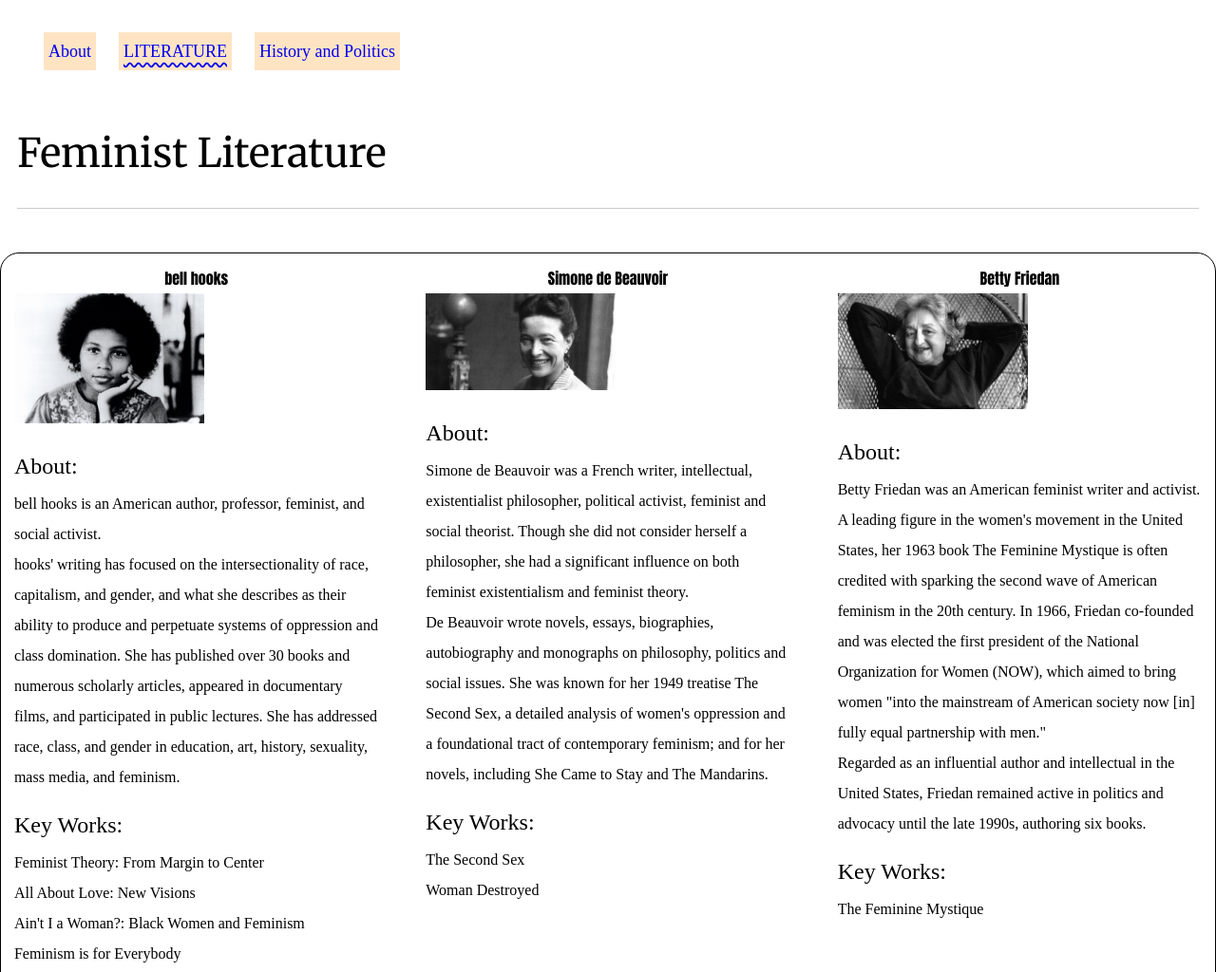
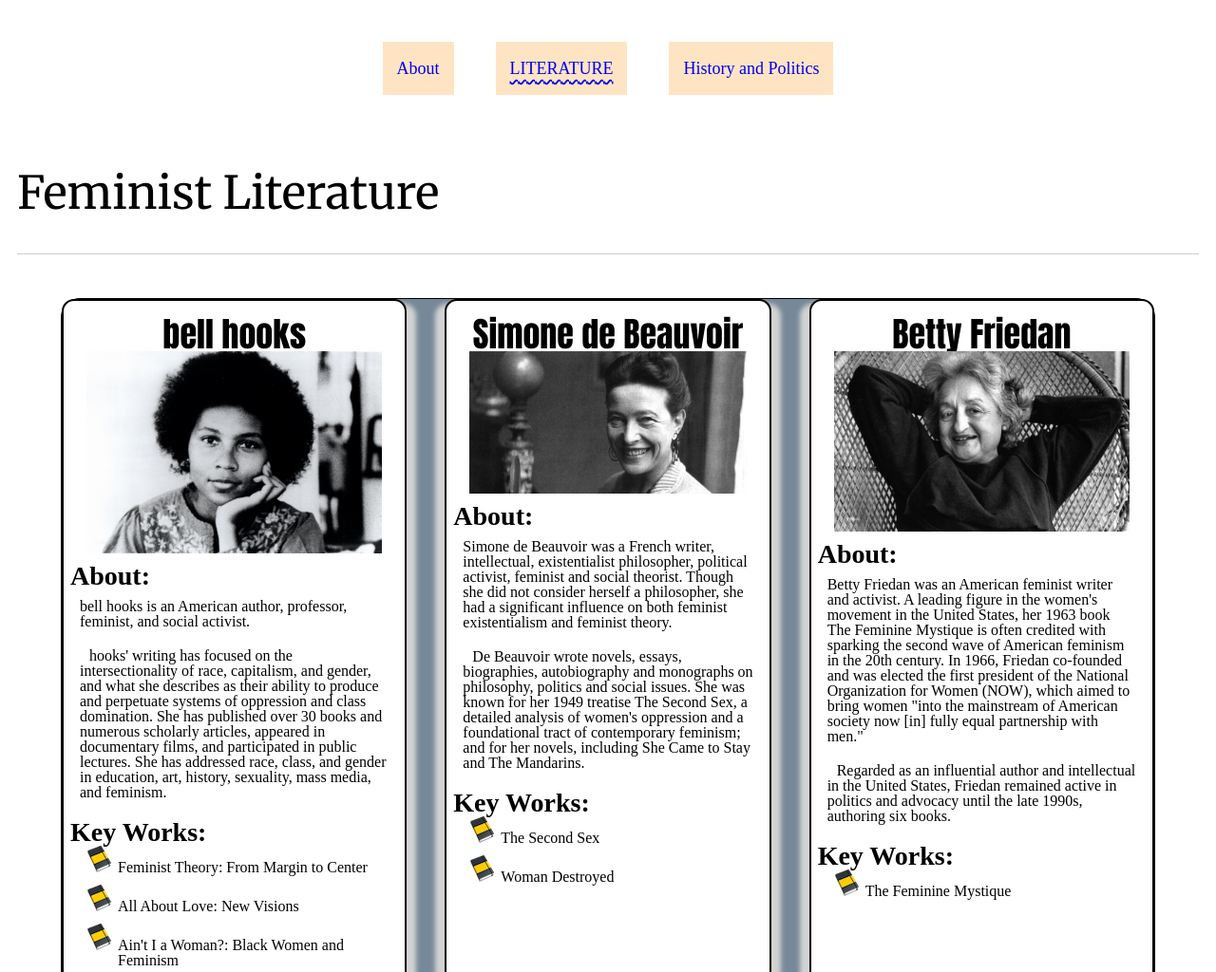
Before and after one commit to AviRatnam0608/hw3-2023, a plain HTML site: page literature.html in a window 1280 px wide. Shown: the top 1024 px of the page at 95% size. Drawn offline with Linux system fonts and the light colour scheme.

Commit message:
Fixed spacing

```diff
--- a/css/style.css
+++ b/css/style.css
@@ -8,15 +8,20 @@ nav {
   /* Set padding and margin */
   padding: 10px 15px 25px 15px;
   margin: 2px 3px 5px 3px;
+  text-align: center;
 }
+
+header {
+  text-align: left;
+}
+
 nav ul li {
   /* Set display, margin, padding, font-size, background-color */
   font-size: 18px;
-  padding: 2px 5px;
+  padding: 10px 15px;
   background: #ffe4c4;
-  margin: 10px;
+  margin: 20px;
   display: inline-block;
-  /* ADD CENTERING */
 }
 
 nav a {
@@ -38,7 +43,7 @@ nav a.current {
 
 h1 {
   /*Set font and font size*/
-  font-size: 42px;
+  font-size: 48px;
   font-family: Merriweather, Anton, Times New Roman, Arial;
 }
 
@@ -46,11 +51,13 @@ h2 {
   /*Set font, font size, and alignment*/
   font-family: Anton, Times New Roman, Comic Sans;
   text-align: center;
+  font-size: 36px;
 }
 
 h3 {
   /*Set font size*/
-  font-size: 24px;
+  font-size: 28px;
+  font-weight: bold;
 }
 
 h1,
@@ -62,42 +69,65 @@ h3 {
 .grid {
   /*Set width, margin, border properties, background color, and grid properties */
   display: grid;
-  grid-template-columns: repeat(3, 30%);
-  justify-content: center;
+  grid-template-columns: repeat(3, 1fr);
+  justify-items: center;
   border-radius: 20px;
   border: solid 1px;
-  grid-column-gap: 50px;
   grid-row-gap: 10px;
+  background: #778898;
+  margin: 0px 5%;
 }
 
 .grid div {
   /* Set border properties, padding, and background color */
+  border: solid 2px;
+  border-radius: 13px;
+  background: white;
+  padding: 7px;
+  line-height: 1;
+  display: grid;
+  align-content: start;
 }
 
 .grid img {
   /* Set width, margin, and display */
+  justify-self: center;
+  width: 90%;
 }
 
 .grid div:nth-child(3n + 1) {
   /* Set box shadow */
+  box-shadow: 10px 5px 5px lightgray;
+  margin-right: 20px;
 }
 
 .grid div:nth-child(3n) {
   /* Set box shadow */
+  box-shadow: -10px 5px 5px lightgray;
+  margin-left: 20px;
 }
 
 .grid div:nth-child(3n + 2) {
   /* Set box shadow */
+  box-shadow: 10px 5px 5px lightgray, -10px 5px 5px lightgray;
+  margin-left: 20px;
+  margin-right: 20px;
 }
 
 p + p {
   /* Set indentation */
+  text-indent: 10px;
 }
 
 p {
   /* Set margin */
+  margin: 10px;
 }
 
 .grid ul li {
   /* Set margin, line-spacing, list styling  */
+  line-spacing: 1;
+  list-style-image: url(../images/sketchbook.png);
+  margin-left: 50px;
+  margin-bottom: 10px;
 }
```
